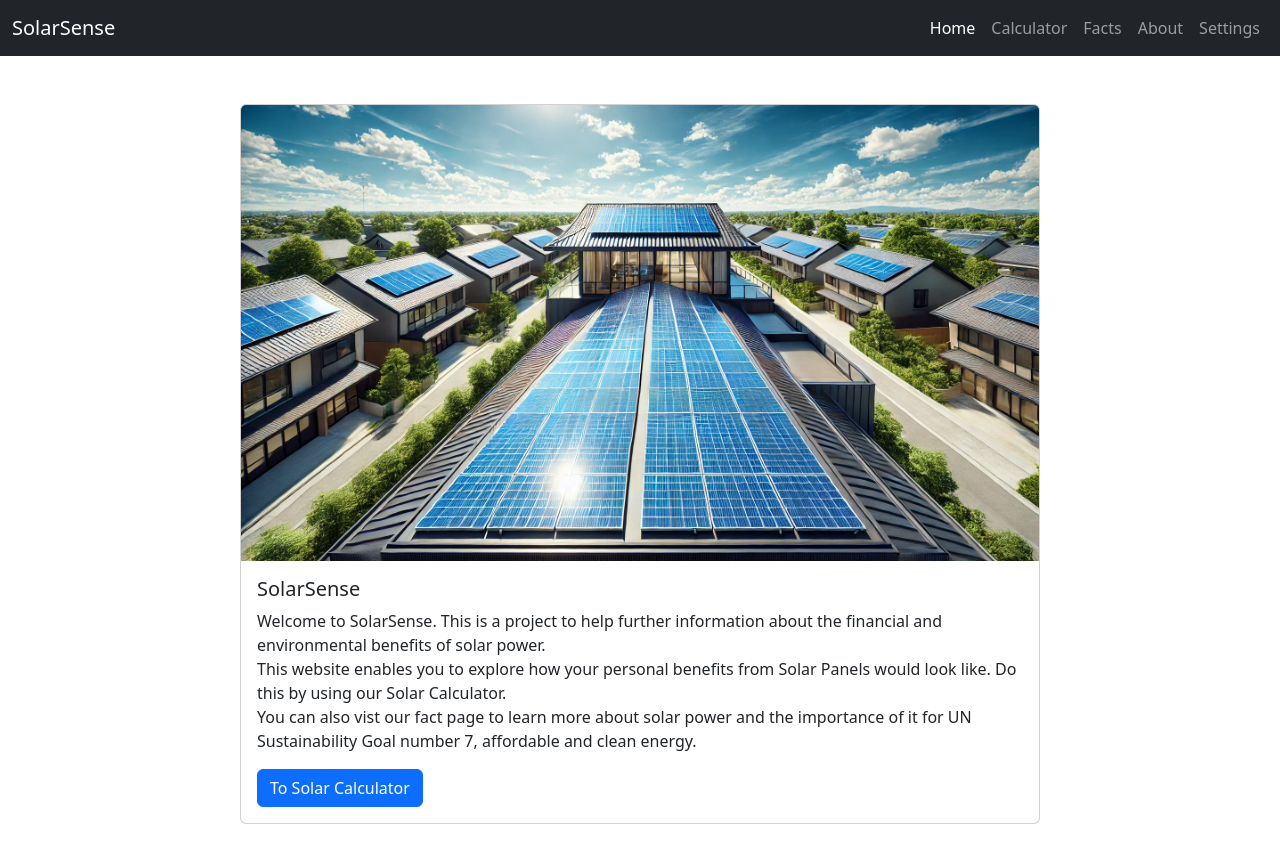
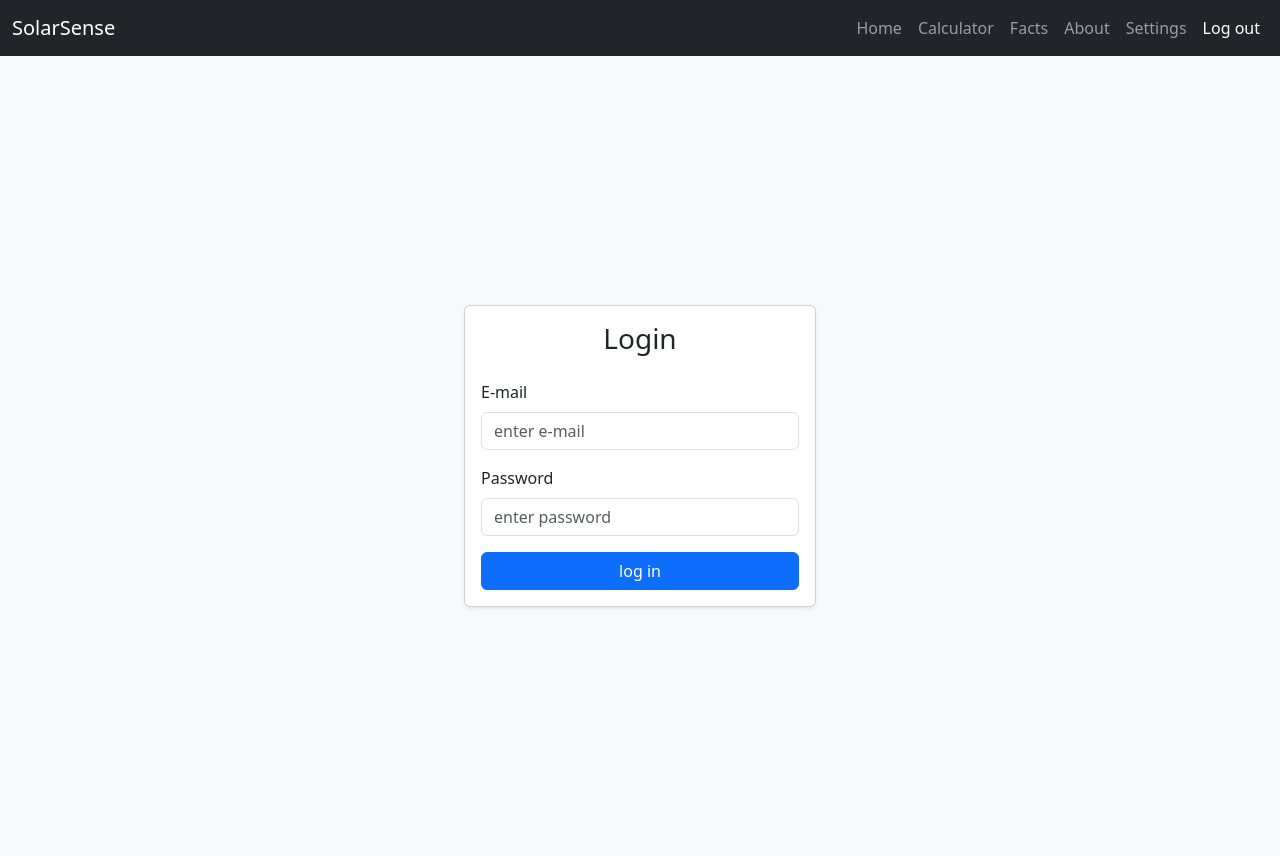
Before and after one commit to BobRolf/DAT257-Agile-G16, a React (Vite) app in the folder SolarSense/: page / in a window 1280 px wide. Before the commit the page ends 824 px from the top, so only its background shows below. Built offline with nearby package versions, Linux system fonts and the light colour scheme.

Commit message:
Added dummy login as start up page
No functionality yet.

```diff
--- a/SolarSense/src/App.tsx
+++ b/SolarSense/src/App.tsx
@@ -6,13 +6,15 @@ import Calculator from "./pages/Calculator";
 import Settings from "./pages/Settings";
 import Results from "./pages/Results";
 import Navbar from "./components/Navbar";
+import Login from "./pages/Login";
 
 function App() {
   return (
     <>
       <Navbar />
       <Routes>
-        <Route path="/" element={<Home />} />
+        <Route path="/" element={<Login/>} />
+        <Route path="/home" element={<Home />} />
         <Route path="/about" element={<About />} />
         <Route path="/facts" element={<Facts />} />
         <Route path="/calculator" element={<Calculator />} />
--- a/SolarSense/src/components/Navbar.tsx
+++ b/SolarSense/src/components/Navbar.tsx
@@ -23,7 +23,7 @@ function Navbar() {
             <li className="nav-item">
               <NavLink
                 className="nav-link"
-                to="/"
+                to="/home"
                 end // 'end' ensures exact matching for the root page
               >
                 Home
@@ -54,6 +54,12 @@ function Navbar() {
               </NavLink>
             </li>{" "}
             {/* settings button */}
+            <li className="nav-item">
+              <NavLink className="nav-link" to="/">
+                Log out
+              </NavLink>
+            </li>{" "}
+            {/* logout button */}
           </ul>
         </div>
       </div>
--- /dev/null
+++ b/SolarSense/src/pages/Login.tsx
@@ -0,0 +1,30 @@
+import React from 'react';
+import 'bootstrap/dist/css/bootstrap.min.css';
+import { Link } from 'react-router-dom';
+
+export default function Login() {
+  return (
+    <div className="d-flex vh-100 justify-content-center align-items-center bg-light">
+      <div className="card shadow-sm" style={{ width: '22rem' }}>
+        <div className="card-body">
+          <h3 className="card-title text-center mb-4">Login</h3>
+          <form>
+            <div className="mb-3">
+              <label htmlFor="email" className="form-label">E-mail</label>
+              <input type="email" className="form-control" id="email" placeholder="enter e-mail" />
+            </div>
+            <div className="mb-3">
+              <label htmlFor="password" className="form-label">Password</label>
+              <input type="password" className="form-control" id="password" placeholder="enter password" />
+            </div>
+            <div className="d-grid">
+            <Link to="/home" className="btn btn-primary">
+          log in
+        </Link>
+            </div>
+          </form>
+        </div>
+      </div>
+    </div>
+  );
+}
```
